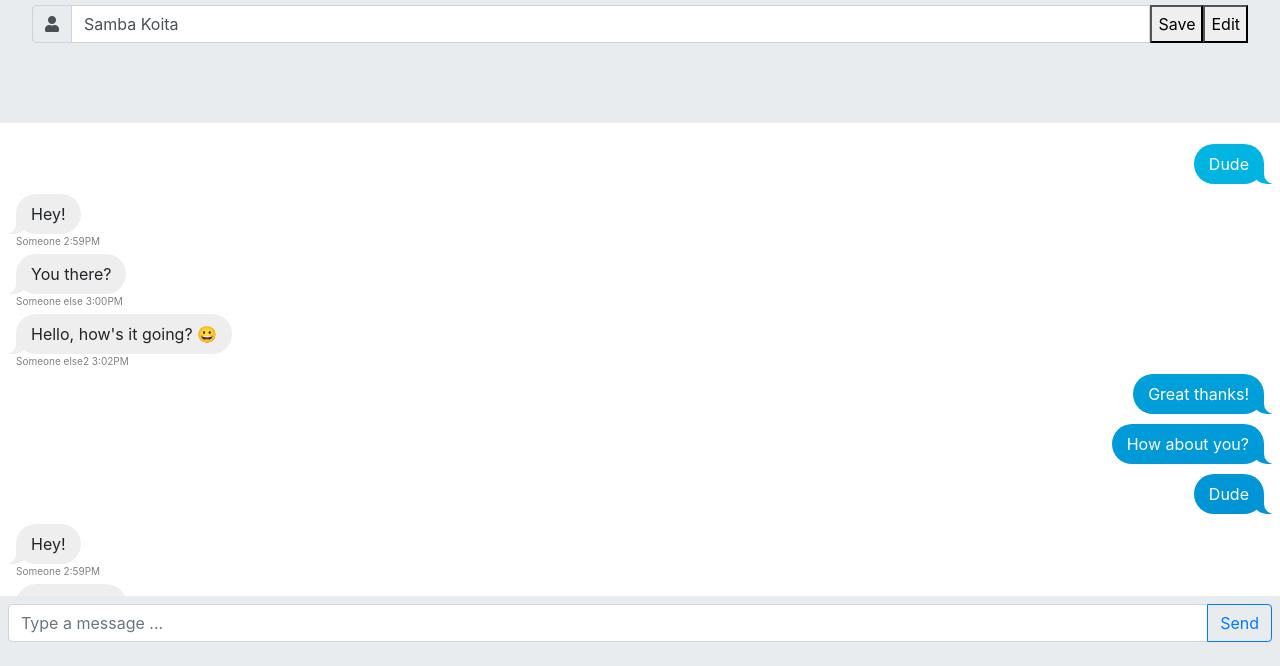
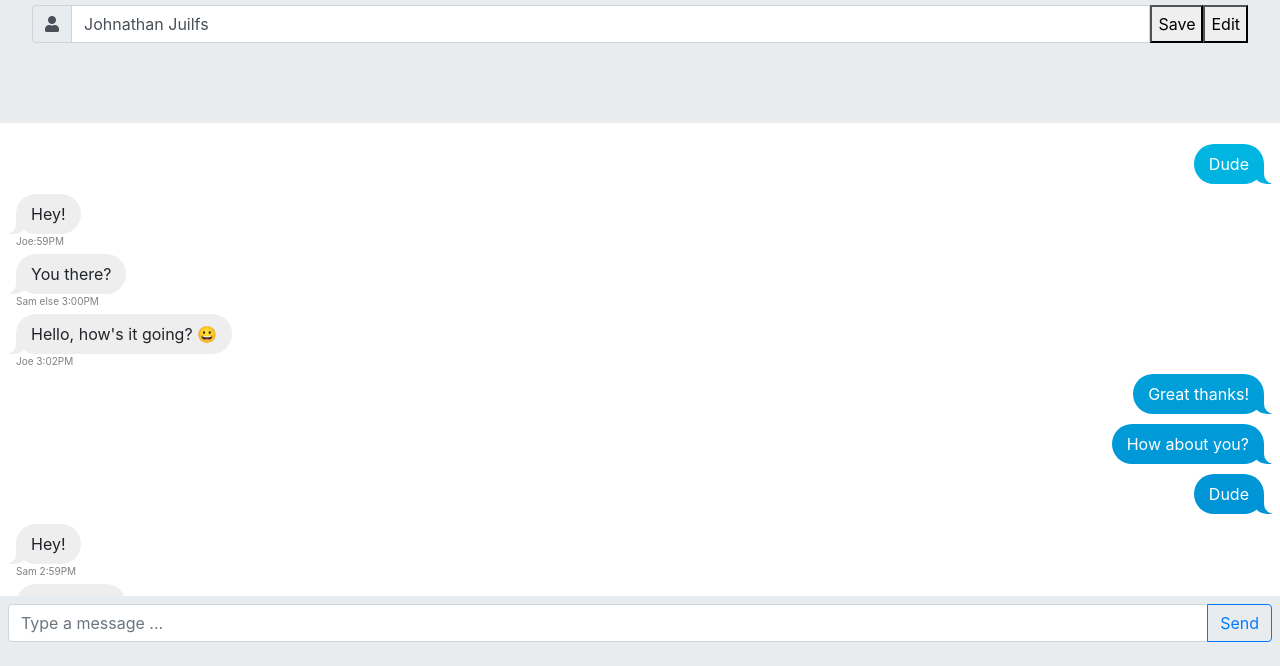
Before and after one commit to it3049c-fall22-henderson/chatting-application-Juilfsjc, a website: page index.html in a window 1280 px wide. Shown: the part 134-800 px from the top of the page. Drawn offline with Linux system fonts and the light colour scheme; no server answers.

Commit message:
Added names

```diff
--- a/index.html
+++ b/index.html
@@ -23,7 +23,7 @@
                             <i class="fas fa-user"></i>
                         </span>
                     </div>
-                    <input id="my-name-input" type="text" class="form-control" value="Samba Koita">
+                    <input id="my-name-input" type="text" class="form-control" value="Johnathan Juilfs">
                     <button id="save">Save</button>
                     <button id="edit">Edit</button>
                 </div>
@@ -42,7 +42,7 @@
                     Hey!
                 </div>
                 <div class="sender-info">
-                    Someone 2:59PM
+                    Joe:59PM
                 </div>
             </div>
 
@@ -51,7 +51,7 @@
                     You there?
                 </div>
                 <div class="sender-info">
-                    Someone else 3:00PM
+                    Sam else 3:00PM
                 </div>
             </div>
 
@@ -60,7 +60,7 @@
                     Hello, how's it going? 😀
                 </div>
                 <div class="sender-info">
-                    Someone else2 3:02PM
+                    Joe 3:02PM
                 </div>
             </div>
 
@@ -85,7 +85,7 @@
                     Hey!
                 </div>
                 <div class="sender-info">
-                    Someone 2:59PM
+                    Sam 2:59PM
                 </div>
             </div>
 
@@ -94,7 +94,7 @@
                     You there?
                 </div>
                 <div class="sender-info">
-                    Someone else 3:00PM
+                    Sam else 3:00PM
                 </div>
             </div>
 
@@ -103,7 +103,7 @@
                     Hello, how's it going? 😀
                 </div>
                 <div class="sender-info">
-                    Someone else2 3:02PM
+                    Joe 3:02PM
                 </div>
             </div>
 
@@ -128,7 +128,7 @@
                     Hey!
                 </div>
                 <div class="sender-info">
-                    Someone 2:59PM
+                    Sam 2:59PM
                 </div>
             </div>
 
@@ -137,7 +137,7 @@
                     You there?
                 </div>
                 <div class="sender-info">
-                    Someone else 3:00PM
+                    Sam 3:00PM
                 </div>
             </div>
 
@@ -146,7 +146,7 @@
                     Hello, how's it going? 😀
                 </div>
                 <div class="sender-info">
-                    Someone else2 3:02PM
+                    Joe 3:02PM
                 </div>
             </div>
 
```
